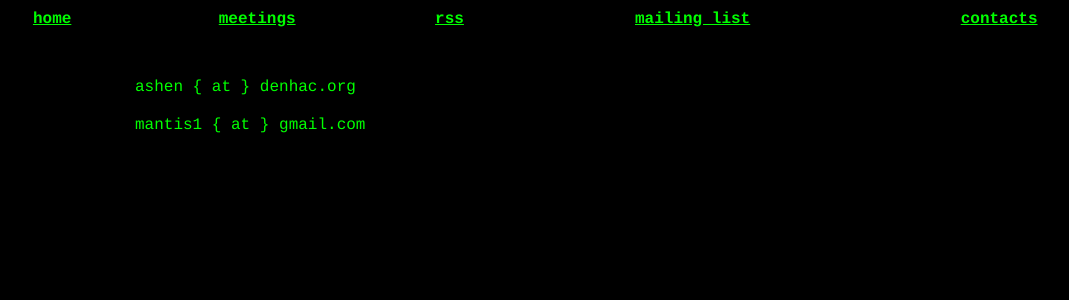
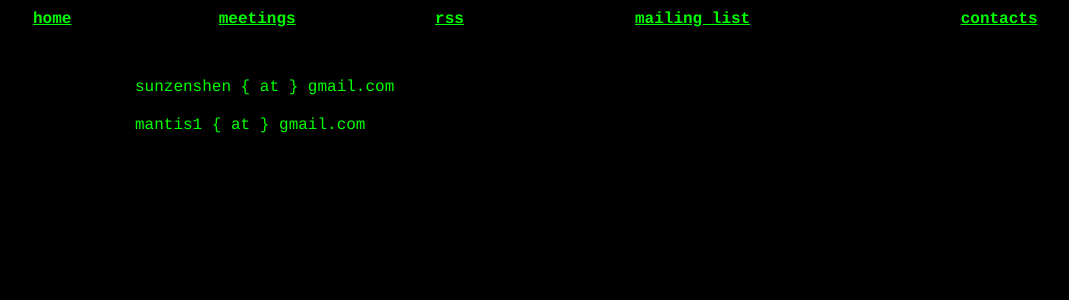
Before and after one commit to dc303-meetup/dc303-meetup.github.io, a Jekyll site: the page built from contacts.md, in a window 1280 px wide. Shown: the top 300 px of the page, without its empty margins (89-1158 px from the left). Built offline with Jekyll 4.4.1, drawn with Linux system fonts in a browser that asks for light colours.

Commit message:
Update contacts

```diff
--- a/contacts.md
+++ b/contacts.md
@@ -7,7 +7,7 @@ title: dc303 - contacts
   <tbody>
     <tr>
       <td>&nbsp;</td>
-      <td>ashen { at } denhac.org</td>
+      <td>sunzenshen { at } gmail.com</td>
     </tr>
     <tr>
       <td>&nbsp;</td>
```
